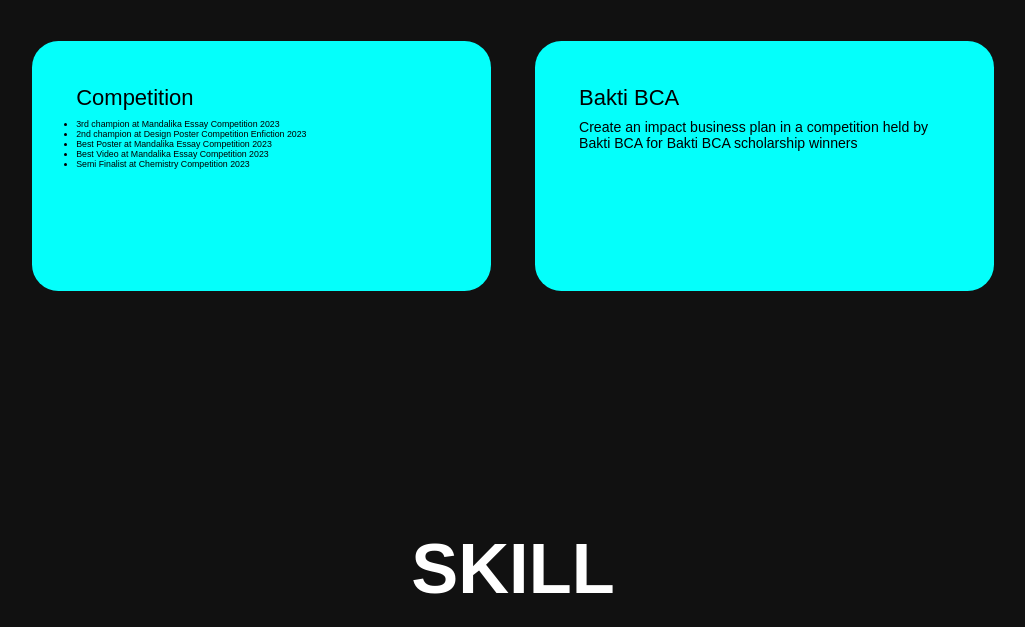
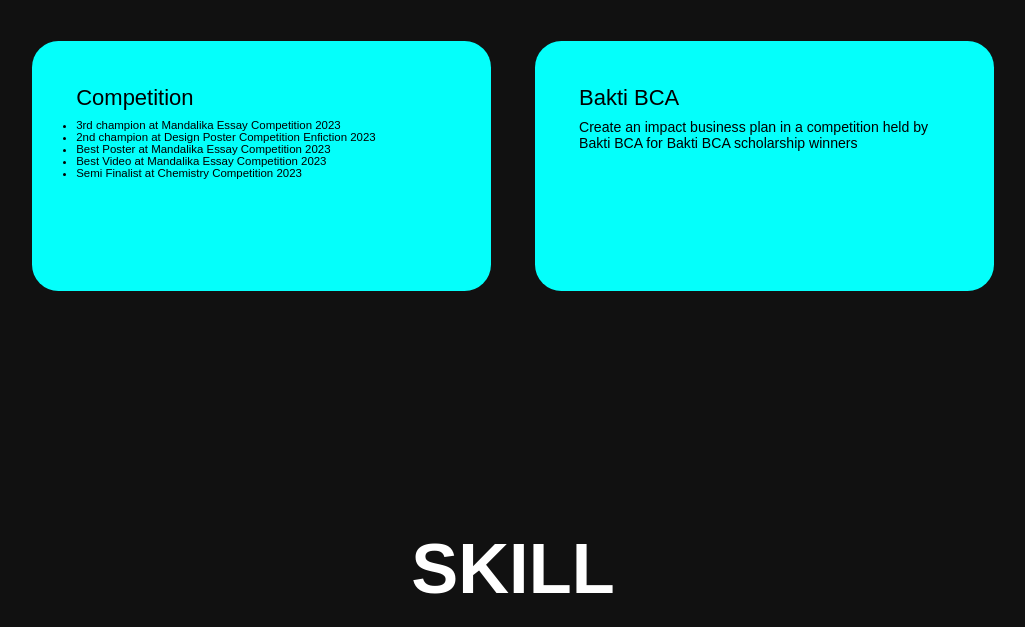
Before and after one commit to adimemes/portoMemes.github.io, a plain HTML site: page index.html in a window 1280 px wide. Shown: the part 1919-2546 px from the top of the page, without its empty margins (127-1152 px from the left). Drawn offline with nearby package versions, Linux system fonts and the light colour scheme.

Commit message:
descriptive commit message

```diff
--- a/Style.css
+++ b/Style.css
@@ -366,6 +366,14 @@
     max-height: 100px;
     margin: auto;
 }
+
+.Experience-info ul li{
+    font-size: 1.3rem;
+    font-weight: 400;
+    max-height: 100px;
+    margin: auto;
+    text-align: justify;
+}
 /* Experience Box */
 .Experience-container{
     display: grid;
```
